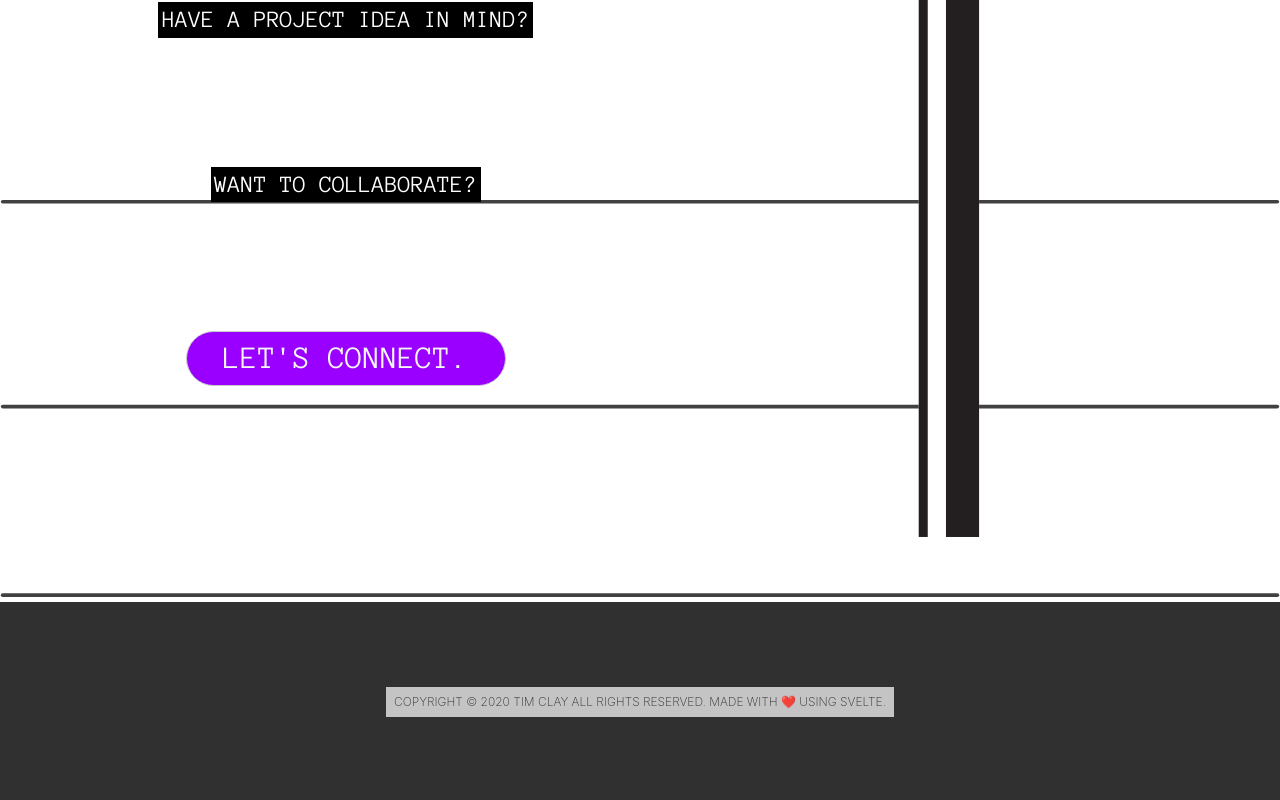
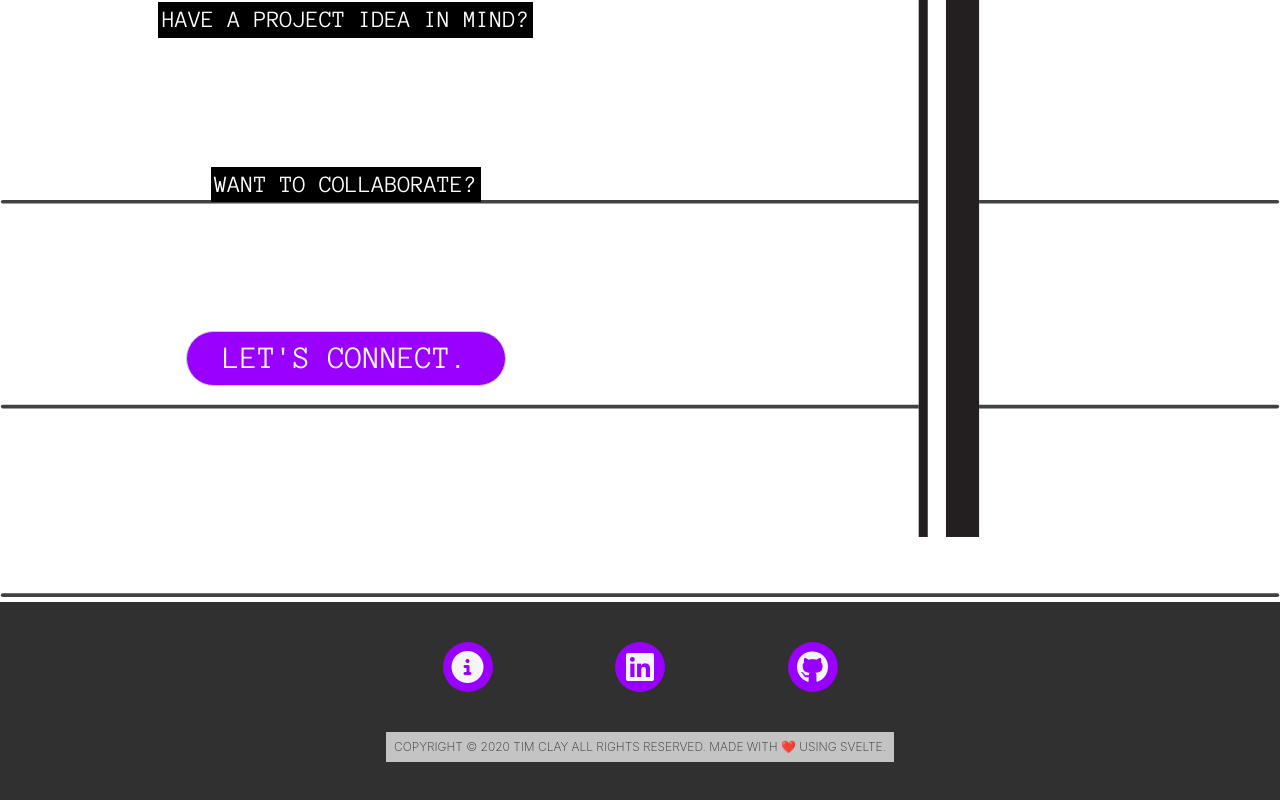
Before and after one commit to tsclay/portfolio-site, a Svelte app: page / in a window 1280 px wide. Shown: the part 2598-3398 px from the top of the page. Built offline with nearby package versions, Linux system fonts and the light colour scheme; no server answers; a web font is replaced by a local one.

Commit message:
add contact links to copyright footer

```diff
--- a/src/components/Copyright.svelte
+++ b/src/components/Copyright.svelte
@@ -1,17 +1,32 @@
 <script>
-  const year = new Date().getFullYear()
+  const year = new Date().getFullYear();
 </script>
 
-<style>
+<style type="text/scss">
   #copyright-notices {
     color: rgb(48, 48, 48);
     background-color: rgb(48, 48, 48);
     display: flex;
     flex-flow: column nowrap;
-    justify-content: center;
+    justify-content: space-evenly;
     font-size: 0.75em;
-    align-content: center;
+    align-items: center;
     height: 25vh;
+  }
+
+  .socials {
+    display: flex;
+    align-items: center;
+    justify-content: space-evenly;
+    flex-flow: row nowrap;
+    width: 50%;
+
+    a {
+      border-radius: 50px;
+      width: 50px;
+      height: 50px;
+      font-size: 2rem;
+    }
   }
 
   span {
@@ -26,6 +41,23 @@
 </style>
 
 <div id="copyright-notices" class="flex flex-row flex-align-center">
+  <div class="socials">
+    <a
+      class="btn-primary"
+      target="_blank"
+      href="https://drive.google.com/file/d/1r5sSCFaSTBwFfqNDh0mh__xHUkVceMjb/view?usp=sharing">
+      <i class="fas fa-info-circle" />
+    </a>
+    <a
+      class="btn-primary"
+      target="_blank"
+      href="https://www.linkedin.com/in/timothy-clay-software-developer/">
+      <i class="fab fa-linkedin" />
+    </a>
+    <a class="btn-primary" target="_blank" href="https://github.com/tsclay">
+      <i class="fab fa-github" />
+    </a>
+  </div>
   <span>
     Copyright ©
     {year}
```
